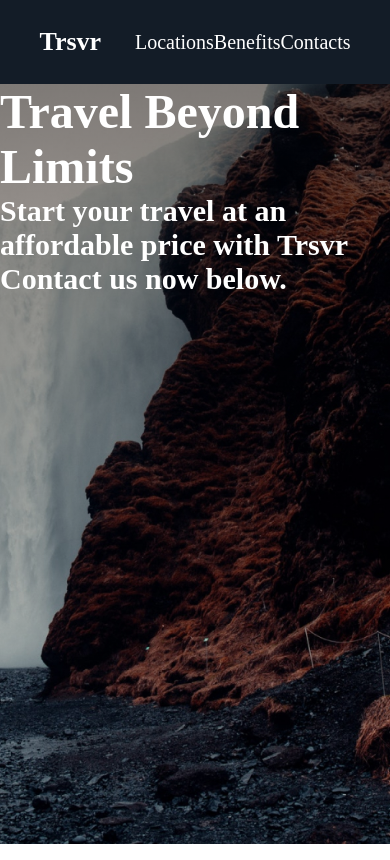
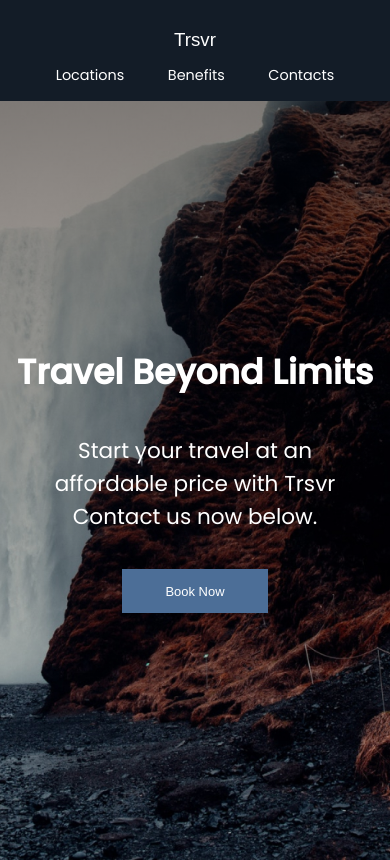
Before and after one commit to MrFullStackDev/Trsvr, a plain HTML site: page index.html in a window 390 px wide. Drawn offline with Linux system fonts and the light colour scheme; a web font is replaced by a local one.

Commit message:
Updated Hero and Mobile View

```diff
--- a/index.html
+++ b/index.html
@@ -13,6 +13,12 @@
       rel="shortcut icon"
       href="Assets/favicons/favicon.png"
       type="image/x-icon"
+    />
+    <link rel="preconnect" href="https://fonts.googleapis.com" />
+    <link rel="preconnect" href="https://fonts.gstatic.com" crossorigin />
+    <link
+      href="https://fonts.googleapis.com/css2?family=Pattaya&family=Poppins:wght@400;500&display=swap"
+      rel="stylesheet"
     />
     <link rel="stylesheet" href="style.css" />
     <title>Trsvr | Travelling Agency</title>
@@ -34,6 +40,7 @@
         Start your travel at an affordable price with Trsvr <br />Contact us now
         below.
       </h3>
+      <button>Book Now</button>
     </section>
   </body>
 </html>
--- a/style.css
+++ b/style.css
@@ -6,6 +6,9 @@
 }
 html {
   font-size: 62.5%;
+}
+body {
+  font-family: "Poppins", sans-serif;
 }
 h1 {
   font-size: 2.6rem;
@@ -22,6 +25,7 @@ h2 {
 }
 h3 {
   font-size: 3rem;
+  font-weight: 400;
 }
 h4,
 h5 {
@@ -30,6 +34,15 @@ h5 {
 a {
   color: white;
   text-decoration: none;
+}
+
+button {
+  padding: 2rem 6rem;
+  background: #4c6e97;
+  border: none;
+  font-size: 1.8rem;
+  color: white;
+  cursor: pointer;
 }
 
 /* Nav Section with Her0 */
@@ -45,6 +58,7 @@ nav {
   padding: 2rem;
   min-height: 10vh;
   align-items: center;
+  flex-wrap: wrap;
 }
 nav ul {
   display: flex;
@@ -55,6 +69,8 @@ nav ul {
 }
 #logo {
   flex: 2 1 40rem;
+  font-family: "Pattaya", sans-serif;
+  font-weight: 400;
 }
 
 .hero {
@@ -65,4 +81,25 @@ nav ul {
   background-size: cover;
   background-position: center;
   color: white;
+  display: flex;
+  flex-direction: column;
+  justify-content: center;
+  align-items: center;
+  text-align: center;
 }
+.hero h3 {
+  padding: 5rem;
+}
+
+/* Mobile */
+@media screen and (max-width: 932px) {
+  html {
+    font-size: 45%;
+  }
+  nav {
+    text-align: center;
+  }
+  #logo {
+    padding: 2rem;
+  }
+}
```
